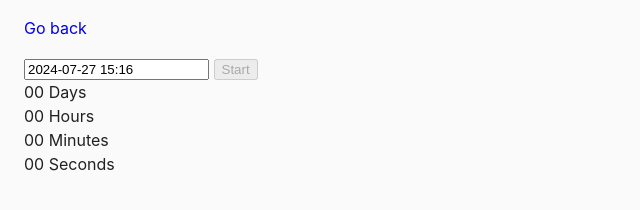
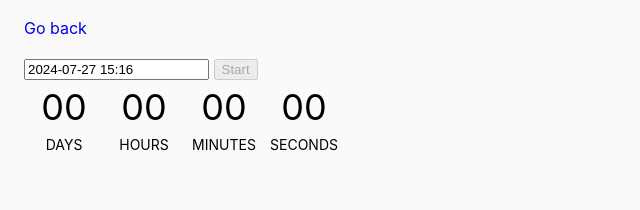
Before and after one commit to sergiy-ka/goit-advancedjs-hw-02, a website built with Vite: page src/1-timer.html in a window 1280 px wide. Shown: the whole page, without its empty margins (0-640 px from the left). Built offline with nearby package versions, Linux system fonts and the light colour scheme; what izitoast would draw is missing.

Commit message:
goit-advancedjs-hw-02

```diff
--- a/src/1-timer.html
+++ b/src/1-timer.html
@@ -18,19 +18,19 @@
     <div class="timer">
       <div class="field">
         <span class="value js-timer__days" data-days>00</span>
-        <span class="label">Days</span>
+        <span class="label">DAYS</span>
       </div>
       <div class="field">
         <span class="value js-timer__hours" data-hours>00</span>
-        <span class="label">Hours</span>
+        <span class="label">HOURS</span>
       </div>
       <div class="field">
         <span class="value js-timer__minutes" data-minutes>00</span>
-        <span class="label">Minutes</span>
+        <span class="label">MINUTES</span>
       </div>
       <div class="field">
         <span class="value js-timer__seconds" data-seconds>00</span>
-        <span class="label">Seconds</span>
+        <span class="label">SECONDS</span>
       </div>
     </div>
 
--- a/src/css/1-timer.css
+++ b/src/css/1-timer.css
@@ -0,0 +1,17 @@
+.timer {
+  font-size: 36px;
+  color: #000000;
+  display: flex;
+}
+
+.timer .field {
+  display: flex;
+  flex-direction: column;
+  width: 80px;
+  text-align: center;
+}
+
+.timer .field .label {
+  font-size: 14px;
+  color: #000000;
+}
--- a/src/js/1-timer.js
+++ b/src/js/1-timer.js
@@ -7,9 +7,9 @@ iziToast.settings({
   position: 'topCenter',
 });
 
+const input = document.querySelector('#datetime-picker');
 const startButton = document.querySelector('#start-button');
 startButton.disabled = true;
-const input = document.querySelector('#datetime-picker');
 
 let userSelectedDate;
 
@@ -20,11 +20,8 @@ const options = {
   minuteIncrement: 1,
   userSelectedDate: null,
   onClose(selectedDates) {
-    //console.log(selectedDates[0]);
     if (selectedDates[0] < Date.now()) {
-      //window.alert('Please choose a date in the future');
       iziToast.error({
-        //title: 'Error',
         message: 'Please choose a date in the future',
       });
       startButton.disabled = true;
@@ -61,13 +58,13 @@ const countdownTimer = {
       const deltaTime = userSelectedDate - currentTime;
       const time = convertMs(deltaTime);
 
-      console.log(time);
+      //console.log(time);
 
       if (deltaTime <= 0) {
         this.stop();
-        console.log('The end');
       } else {
-        this.elements.days.textContent = time.days;
+        this.elements.days.textContent =
+          time.days < 10 ? String(time.days).padStart(2, '0') : time.days;
         this.elements.hours.textContent = String(time.hours).padStart(2, '0');
         this.elements.minutes.textContent = String(time.minutes).padStart(
           2,
@@ -83,7 +80,6 @@ const countdownTimer = {
   stop() {
     clearInterval(this.intervalId);
     this.isActive = false;
-    startButton.disabled = false;
     input.disabled = false;
   },
 };
@@ -110,7 +106,3 @@ function convertMs(ms) {
 
   return { days, hours, minutes, seconds };
 }
-
-// console.log(convertMs(2000)); // {days: 0, hours: 0, minutes: 0, seconds: 2}
-// console.log(convertMs(140000)); // {days: 0, hours: 0, minutes: 2, seconds: 20}
-// console.log(convertMs(24140000)); // {days: 0, hours: 6 minutes: 42, seconds: 20}
```
